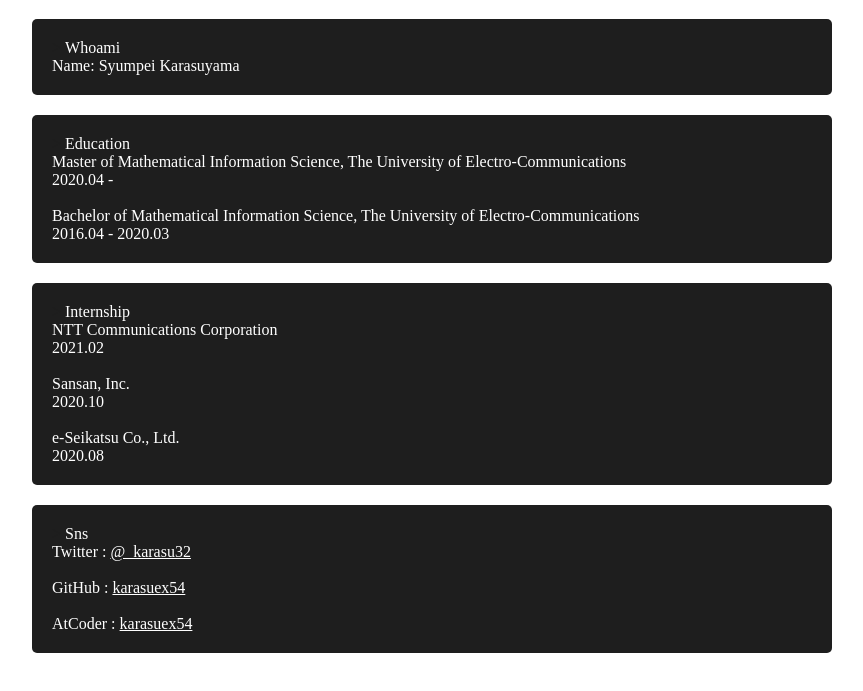
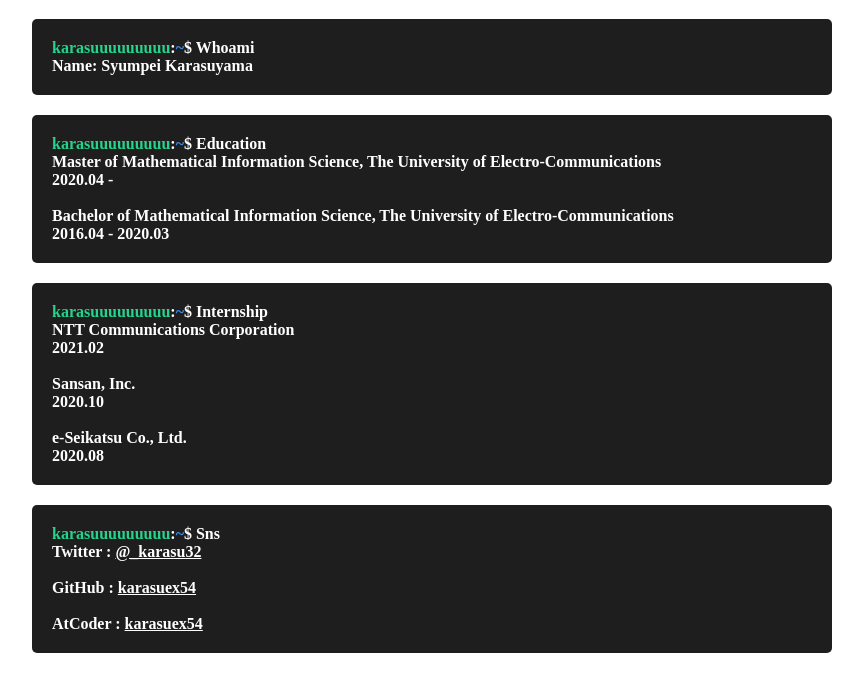
Before and after one commit to karasuex54/karasuuuuuuuuu_com, a plain HTML site: page index.html in a window 1280 px wide. Shown: the part 61-752 px from the top of the page, without its empty margins (208-1071 px from the left). Drawn offline with Linux system fonts and the light colour scheme.

Commit message:
ubuntu like

```diff
--- a/css/index.scss
+++ b/css/index.scss
@@ -1,6 +1,8 @@
 @charset "UTF-8";
 
 $console-back: #1E1E1E;
+$console-prompt: #24D48C;
+$console-file: #3B8EEA;
 
 body {
   margin-left: auto;
@@ -15,6 +17,14 @@ body {
   color: #FFFFFF;
   background-color: $console-back;
   border-radius: 5px;
+  font-weight: bold;
+  //min-height: 400px;
+  .prompt {
+    color: $console-prompt;
+  }
+  .file {
+    color: $console-file;
+  }
   .carsol {
     vertical-align: top;
   }
--- a/index.html
+++ b/index.html
@@ -13,14 +13,14 @@
   <h1>karasuuuuuuuuu</h1>
 
   <div class="console">
-    <div><spam class="carsol"> > </spam> Whoami </div>
+    <div><spam class="prompt">karasuuuuuuuuu</spam>:<spam class="file">~</spam>$ Whoami </div>
     <div class="text">
       <p>Name: Syumpei Karasuyama</p>
     </div>
   </div>
 
   <div class="console">
-    <div><spam class="carsol"> > </spam> Education </div>
+    <div><spam class="prompt">karasuuuuuuuuu</spam>:<spam class="file">~</spam>$ Education </div>
     <div class="text">
       <p>Master of Mathematical Information Science, The University of Electro-Communications<br>2020.04 - </p>
       <br>
@@ -29,7 +29,7 @@
   </div>
 
   <div class="console">
-    <div><spam class="carsol"> > </spam> Internship </div>
+    <div><spam class="prompt">karasuuuuuuuuu</spam>:<spam class="file">~</spam>$ Internship </div>
     <div class="text">
       <p>NTT Communications Corporation<br>2021.02</p>
       <br>
@@ -40,7 +40,7 @@
   </div>
 
   <div class="console">
-    <div><spam class="carsol"> > </spam> Sns </div>
+    <div><spam class="prompt">karasuuuuuuuuu</spam>:<spam class="file">~</spam>$ Sns </div>
     <div class="text">
       <p>Twitter : <a href="https://twitter.com/_karasu32" target="_blank" rel="noopener noreferrer">@_karasu32</a></p>
       <br>
--- a/js/index.js
+++ b/js/index.js
@@ -1,5 +1,4 @@
 function hex2rgb(hex) {
-  // https://www.yoheim.net/blog.php?q=20171007
   let r = hex.match(/^#([0-9a-f]{2})([0-9a-f]{2})([0-9a-f]{2})$/i)
   let c = null
   if (r) {
```
Also changed, not shown: css/index.css, 1 other file.
